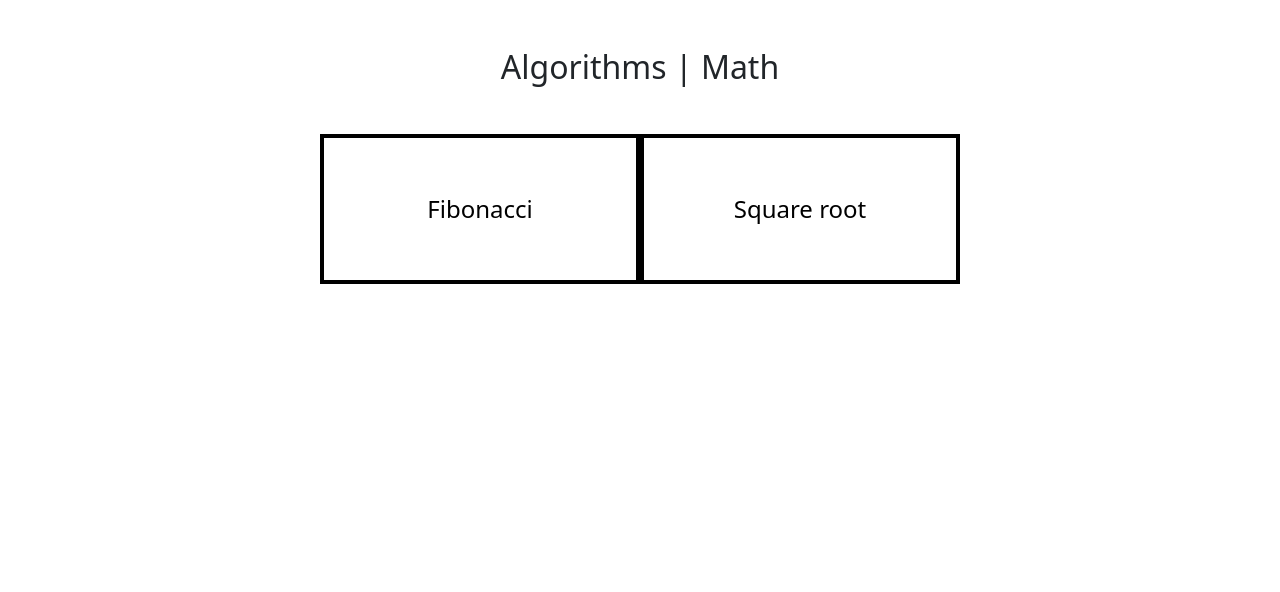
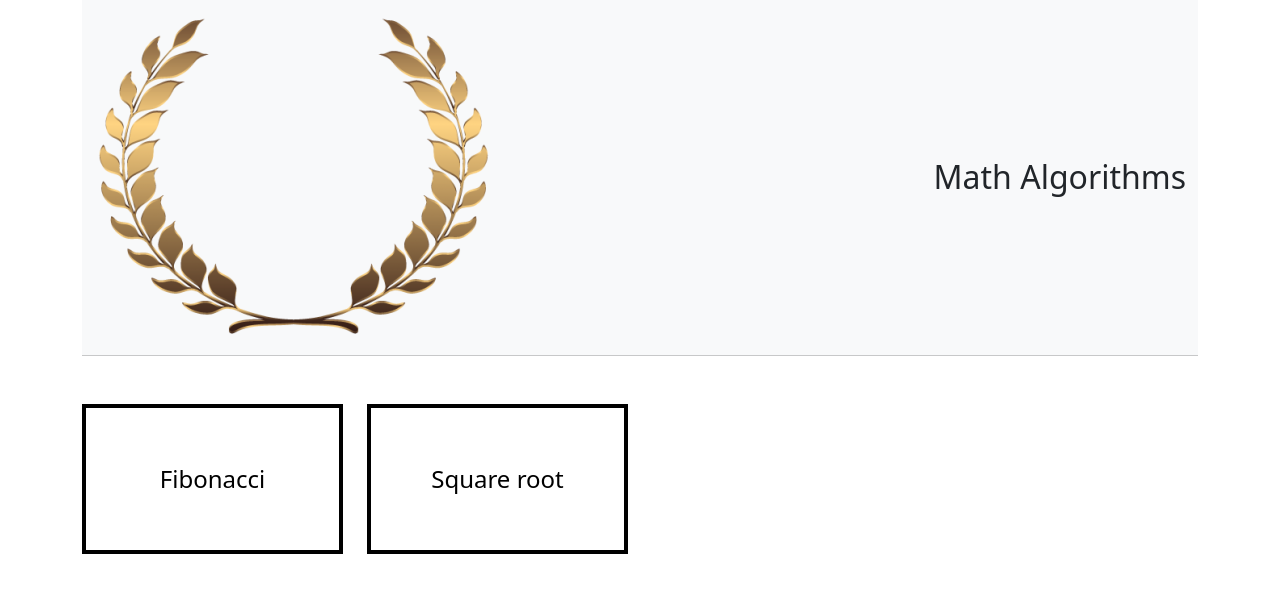
Before and after one commit to KDeepika-brs/Math, a plain HTML site: page index.html in a window 1280 px wide. Drawn offline with nearby package versions, Linux system fonts and the light colour scheme.

Commit message:
Update index.html

```diff
--- a/index.html
+++ b/index.html
@@ -32,19 +32,28 @@
 
 <body>
   <!-- Page Content -->
-  <h2 class="fw-light text-center  mb-5 mt-5">
-    Algorithms | Math
-  </h2>
+  <div class="container">
+    <nav class="navbar navbar-expand-lg navbar-light bg-light">
+      <div class="container-fluid">
+        <a class="navbar-brand" href="#">
+          <img src="logo.png" />
+        </a>
+        <h2 class="fw-light text-center text-lg-start mb-0">
+          <b> Math Algorithms </b>
+        </h2>
+      </div>
+    </nav>
 
-  <div class="row text-center text-lg-start align-items-center">
-    <div class="d-flex justify-content-center">
+    <hr class="mt-0 mb-5" />
+
+    <div class="row text-center text-lg-start align-items-center">
       <div class="col-lg-3 col-md-4 col-6 text-center">
-        <a target="_blank" href="examples/fibonacci" class="d-block h-100 p-4 border mb-4">
+        <a target="_blank" href="https://kdeepika-brs.github.io/Fibonacci/" class="d-block h-100 p-4 border mb-4">
           Fibonacci
         </a>
       </div>
       <div class="col-lg-3 col-md-4 col-6 text-center">
-        <a target="_blank" href="examples/square-root" class="d-block h-100 p-4 border mb-4">
+        <a target="_blank" href="https://kdeepika-brs.github.io/Square-Root/" class="d-block h-100 p-4 border mb-4">
           Square root
         </a>
       </div>
```
